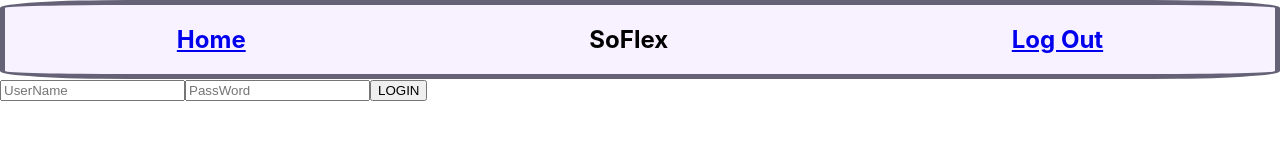
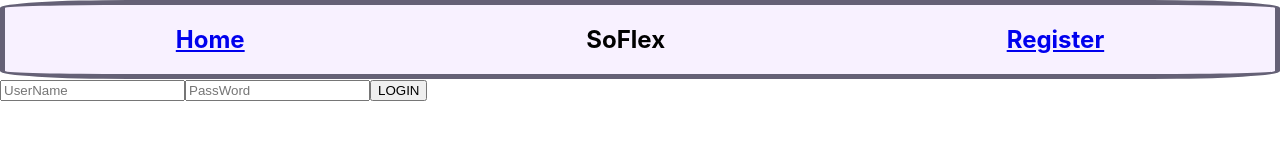
Before and after one commit to AasaChristian/soflex-web, a React (Create React App) app: page / in a window 1280 px wide. Shown: the top 160 px of the page. Built offline with nearby package versions, Linux system fonts and the light colour scheme; no server answers.

Commit message:
dynamically added register button

```diff
--- a/src/components/Head.js
+++ b/src/components/Head.js
@@ -4,7 +4,7 @@ import {NavLink} from "react-router-dom"
 
 
 function Head() {
-
+console.log(localStorage.getItem('id') , "localStorage.getItem('id') ")
 
     const HeadCont = styled.section`
     background-color: #F8F1FF;
@@ -17,7 +17,7 @@ function Head() {
 
   return (
     <HeadCont>
-        <NavLink to = {`/board`}>
+        <NavLink to = {localStorage.getItem('id') === null ? "/" : "/board"}>
           <div>
             <h2>
             Home
@@ -25,13 +25,13 @@ function Head() {
           </div>
             </NavLink>
         <h1>SoFlex</h1>
-        <NavLink  to = {`/`} onClick={e => {
+        <NavLink  to = {localStorage.getItem('id') === null ? "/register" : "/board"} onClick={e => {
           localStorage.removeItem('id')
           localStorage.removeItem('username')
         }}>
           <div>
           <h2>
-          Log Out
+          {localStorage.getItem('id') === null ? "Register" : "Logout"}
 
           </h2>
           </div>
```
